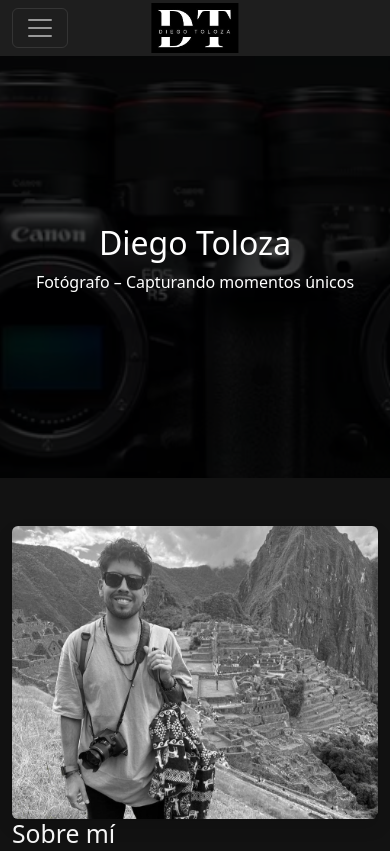
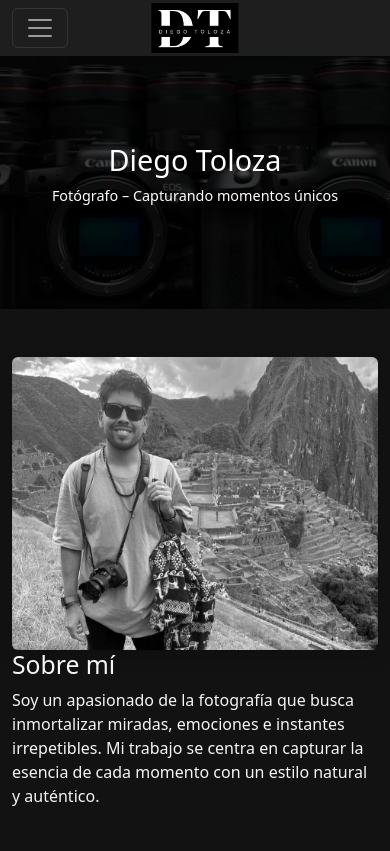
Before and after one commit to Diegotolozza/portfolio, a plain HTML site: page index.html in a window 390 px wide. Shown: the top 851 px of the page. Drawn offline with nearby package versions, Linux system fonts and the light colour scheme.

Commit message:
Hero responsivo y ajustes de CSS 3

```diff
--- a/css/estilos.css
+++ b/css/estilos.css
@@ -36,23 +36,22 @@ body {
 ========================== */
 .hero {
   position: relative;
-  height: 50vh; /* ocupa toda la pantalla */
+  height: 100vh; /* ocupa toda la pantalla en desktop */
   display: flex;
   justify-content: center;
   align-items: center;
   text-align: center;
   color: white;
-  background: url('../img/camaras.png') center/contain no-repeat; /* tu imagen de fondo */
+  background: url('../img/camaras.png') center/cover no-repeat;
 }
 
 .hero::before {
   content: '';
   position: absolute;
-  top: 0;
-  left: 0;
+  top: 0; left: 0;
   width: 100%;
   height: 100%;
-  background-color: rgba(0, 0, 0, 0.7); /* overlay negro semitransparente */
+  background-color: rgba(0, 0, 0, 0.7); /* overlay semitransparente */
   z-index: 1;
 }
 
@@ -91,7 +90,7 @@ body {
   position: absolute;
   top: 0; left: 0;
   width: 100%; height: 100%;
-  background-color: rgba(0,0,0,0.35); /* solo un toque oscuro */
+  background-color: rgba(0,0,0,0.35);
   display: flex;
   justify-content: center;
   align-items: center;
@@ -134,19 +133,19 @@ img.img-fluid {
 }
 
 /* ==========================
-   Hero responsivo para móviles
+   Hero responsivo (móviles)
 ========================== */
 @media (max-width: 768px) {
   .hero {
-    height: 50vh; /* reduce la altura en móviles */
-    background-size: cover; /* cubre el contenedor */
+    height: 30vh; /* mucho más finito en celulares */
+    background-size: cover; /* mantiene proporción y cubre el ancho */
   }
 
   .hero h1 {
-    font-size: 2rem; /* texto más pequeño */
+    font-size: 1.8rem;
   }
 
   .hero p {
-    font-size: 1rem; /* texto más pequeño */
+    font-size: 0.9rem;
   }
 }
```
